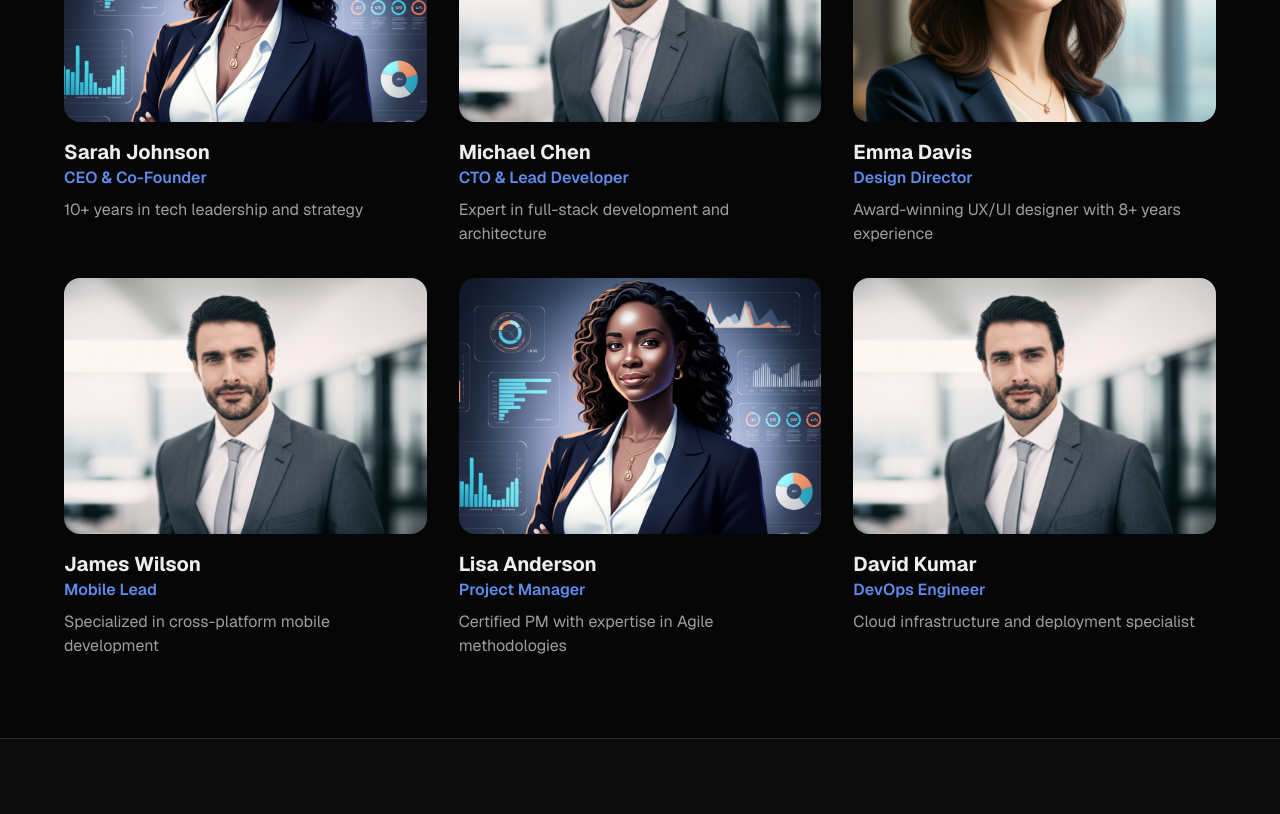
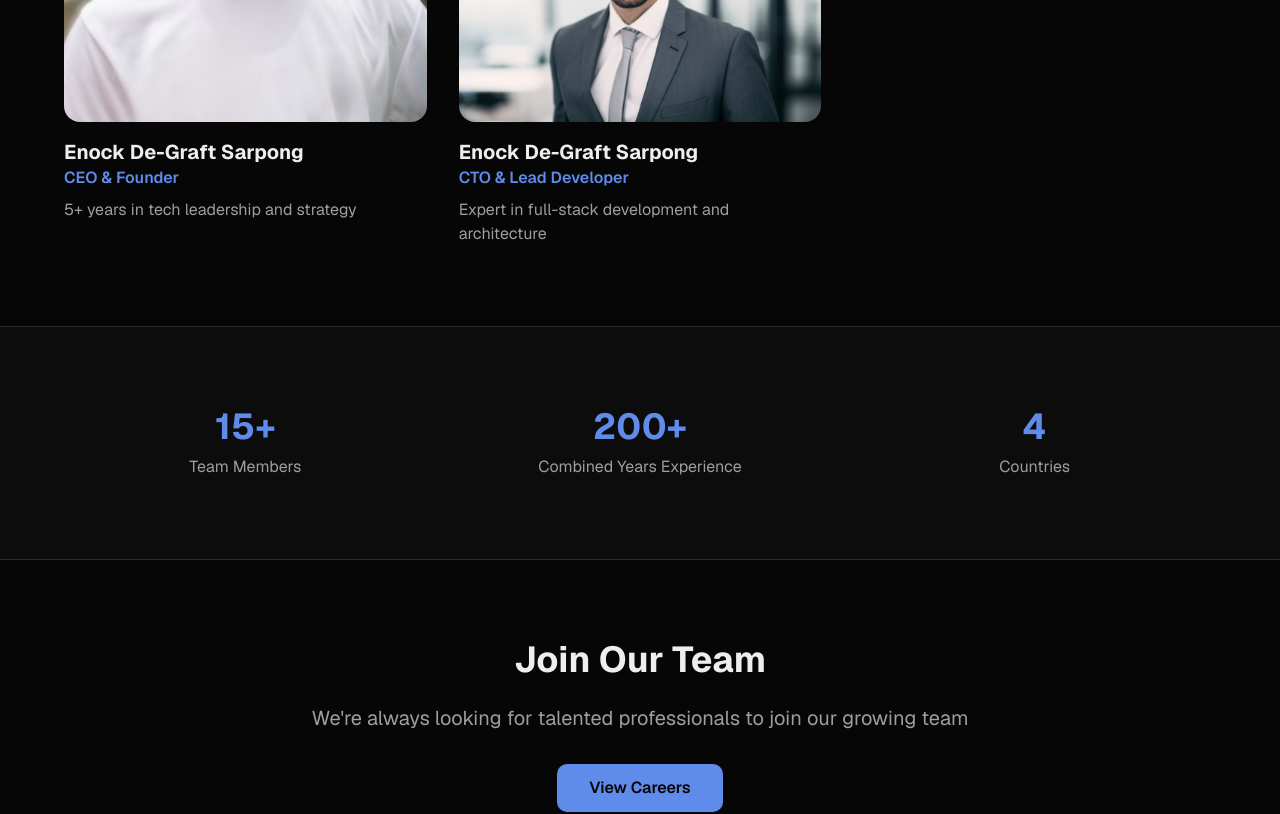
Before and after one commit to EnockDegraft/degitech, a Next.js app: page /team in a window 1280 px wide. Shown: the part 560-1374 px from the top of the page. Built offline with nearby package versions, Linux system fonts and the light colour scheme.

Commit message:
main commit v3

```diff
--- a/app/team/page.tsx
+++ b/app/team/page.tsx
@@ -10,39 +10,15 @@ export const metadata = {
 export default function TeamPage() {
   const team = [
     {
-      name: "Sarah Johnson",
-      role: "CEO & Co-Founder",
-      bio: "10+ years in tech leadership and strategy",
+      name: "Enock De-Graft Sarpong",
+      role: "CEO & Founder",
+      bio: "5+ years in tech leadership and strategy",
       image: "/professional-woman-portrait.png",
     },
     {
-      name: "Michael Chen",
+      name: "Enock De-Graft Sarpong",
       role: "CTO & Lead Developer",
       bio: "Expert in full-stack development and architecture",
-      image: "/professional-man-portrait.png",
-    },
-    {
-      name: "Emma Davis",
-      role: "Design Director",
-      bio: "Award-winning UX/UI designer with 8+ years experience",
-      image: "/professional-woman-designer.png",
-    },
-    {
-      name: "James Wilson",
-      role: "Mobile Lead",
-      bio: "Specialized in cross-platform mobile development",
-      image: "/professional-man-portrait.png",
-    },
-    {
-      name: "Lisa Anderson",
-      role: "Project Manager",
-      bio: "Certified PM with expertise in Agile methodologies",
-      image: "/professional-woman-portrait.png",
-    },
-    {
-      name: "David Kumar",
-      role: "DevOps Engineer",
-      bio: "Cloud infrastructure and deployment specialist",
       image: "/professional-man-portrait.png",
     },
   ]
--- a/components/footer.tsx
+++ b/components/footer.tsx
@@ -22,7 +22,7 @@ export default function Footer() {
             <ul className="space-y-2">
               {["Web Development", "Mobile Apps", "UI/UX Design", "Consulting"].map((item) => (
                 <li key={item}>
-                  <Link href="#" className="text-muted-foreground hover:text-foreground transition-colors text-sm">
+                  <Link href="" className="text-muted-foreground hover:text-foreground transition-colors text-sm">
                     {item}
                   </Link>
                 </li>
--- a/components/header.tsx
+++ b/components/header.tsx
@@ -8,12 +8,13 @@ export default function Header() {
   const [isOpen, setIsOpen] = useState(false)
 
   const navItems = [
+    { label: "Home", href: "/" },
     { label: "Services", href: "/services" },
     { label: "Portfolio", href: "/portfolio" },
     { label: "About", href: "/about" },
-    {/* { label: "Team", href: "/team" }, */},
     { label: "Blog", href: "/blog" },
     { label: "Consultation", href: "/consultation" },
+    { label: "Contact", href: "/contact" }
   ]
 
   return (
```
Also changed, not shown: public/professional-woman-portrait.png.
